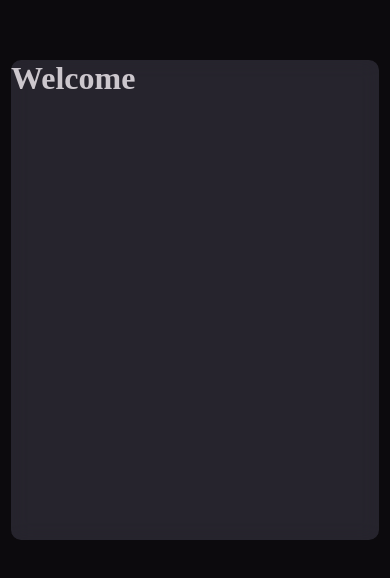
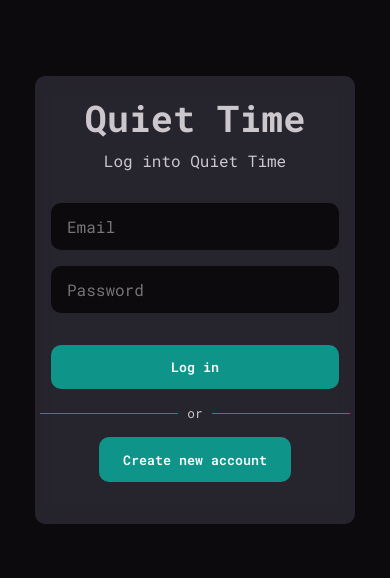
Before and after one commit to samueljsong/qt-project, a React (Vite) app: page / in a window 390 px wide. Shown: the part 122-700 px from the top of the page. Built offline with nearby package versions, Linux system fonts and the light colour scheme.

Commit message:
created a basic layout for login mobile page

```diff
--- a/index.html
+++ b/index.html
@@ -5,6 +5,9 @@
     <link rel="icon" type="image/svg+xml" href="/vite.svg" />
     <meta name="viewport" content="width=device-width, initial-scale=1.0" />
     <title>Vite + React</title>
+    <link rel="preconnect" href="https://fonts.googleapis.com">
+    <link rel="preconnect" href="https://fonts.gstatic.com" crossorigin>
+    <link href="https://fonts.googleapis.com/css2?family=Inter:wght@200;300;400;500;600;700;800;900&family=Roboto+Mono:ital,wght@0,100;0,200;0,300;0,400;0,500;0,600;0,700;1,100;1,200;1,300;1,400;1,500;1,600;1,700&display=swap" rel="stylesheet">
   </head>
   <body>
     <div id="root"></div>
--- a/src/App.css
+++ b/src/App.css
@@ -14,10 +14,12 @@
   --current-text: var(--current-text);
 }
 
+
 /* Global Class Names */
 
 *{
   margin: 0;
+  font-family: 'Roboto Mono';
 }
 
 .dark{
--- a/src/App.jsx
+++ b/src/App.jsx
@@ -22,7 +22,7 @@ function App() {
 
   return (
     <div className={`container ${mode}`}>
-      <LoginPage></LoginPage>
+      <LoginPage theme={mode}></LoginPage>
     </div>
   )
 }
--- /dev/null
+++ b/src/components/Login.css
@@ -0,0 +1,81 @@
+.login-container{
+    height: 28rem;
+    width: 320px;
+    display: flex;
+    flex-direction: column;
+    align-items: center;
+    gap: 1rem;
+    justify-content: center;
+}
+
+.login-title{
+    line-height: 0;
+    margin-bottom: 1rem;
+    font-size: 2.3rem;
+}
+
+.login-form{
+    display: flex;
+    flex-direction: column;
+    gap: 1rem;
+    width: 100%;
+    margin-top: 1rem;
+}
+
+input{
+    background: none;
+    outline: none;
+    border: none;
+    color:white;
+    background-color: #0c0a0d;
+    height: 2.8rem;
+    margin-left: 1rem;
+    margin-right: 1rem;
+    border-radius: 10px;
+    padding-left: 1rem;
+    font-size: 1rem;
+}
+
+.light-input{
+    background: white;
+    color: var(--light-text);
+}
+
+.login-button{
+    margin-left: 1rem;
+    margin-right: 1rem;
+    height: 2.8rem;
+    border-radius: 10px;
+    border: none;
+    background-color: #0e9489;
+    color: white;
+    font-weight: 600;
+    margin-top: 1rem;
+}
+
+.login-segment{
+    display: flex;
+    align-items: center;
+    width: 100%;
+    justify-content: space-around;
+}
+
+.line{
+    height: 1px;
+    width: 43%;
+    background-color: #0e9489;
+}
+
+.login-or-text{
+    font-size: 0.8em;
+}
+
+.create-new-account-button{
+    height: 2.8rem;
+    width: 60%;
+    background-color: #0e9489;
+    color: white;
+    border: none;
+    border-radius: 10px;
+    font-weight: 600;
+}
--- /dev/null
+++ b/src/components/Login.jsx
@@ -0,0 +1,25 @@
+import './Login.css';
+
+const Login = (props) => {
+
+    return (
+        <div className='login-container card'>
+            <h1 className='login-title'>Quiet Time</h1>
+            <p>Log into Quiet Time</p>
+
+            <form className='login-form' action="">
+                <input className={`${props.theme}-input`} type="email" required placeholder='Email'/>
+                <input className={`${props.theme}-input`} type="password" placeholder='Password' required />
+                <button className='login-button'>Log in</button>
+            </form>
+            <div className='login-segment'>
+                <span className='line'></span>
+                <p className='login-or-text'>or</p>
+                <span className='line'></span>
+            </div>
+            <button className='create-new-account-button'>Create new account</button>
+        </div>
+    )
+}
+
+export default Login;
--- a/src/pages/LoginPage.css
+++ b/src/pages/LoginPage.css
@@ -1,7 +1,5 @@
 
-.login-container{
+.login-page-container{
     display: flex;
     place-self: center;
-    height: 30rem;
-    width: 23rem;
 }
--- a/src/pages/LoginPage.jsx
+++ b/src/pages/LoginPage.jsx
@@ -1,11 +1,12 @@
 import "./LoginPage.css"
+import Login from "../components/Login";
 
-const LoginPage = () => {
+const LoginPage = (props) => {
 
     return (
 
-        <div className="login-container card">
-            <h1>Welcome</h1>
+        <div className={`login-page-container`}>
+            <Login theme={props.theme}></Login>
         </div>
 
     )
```
